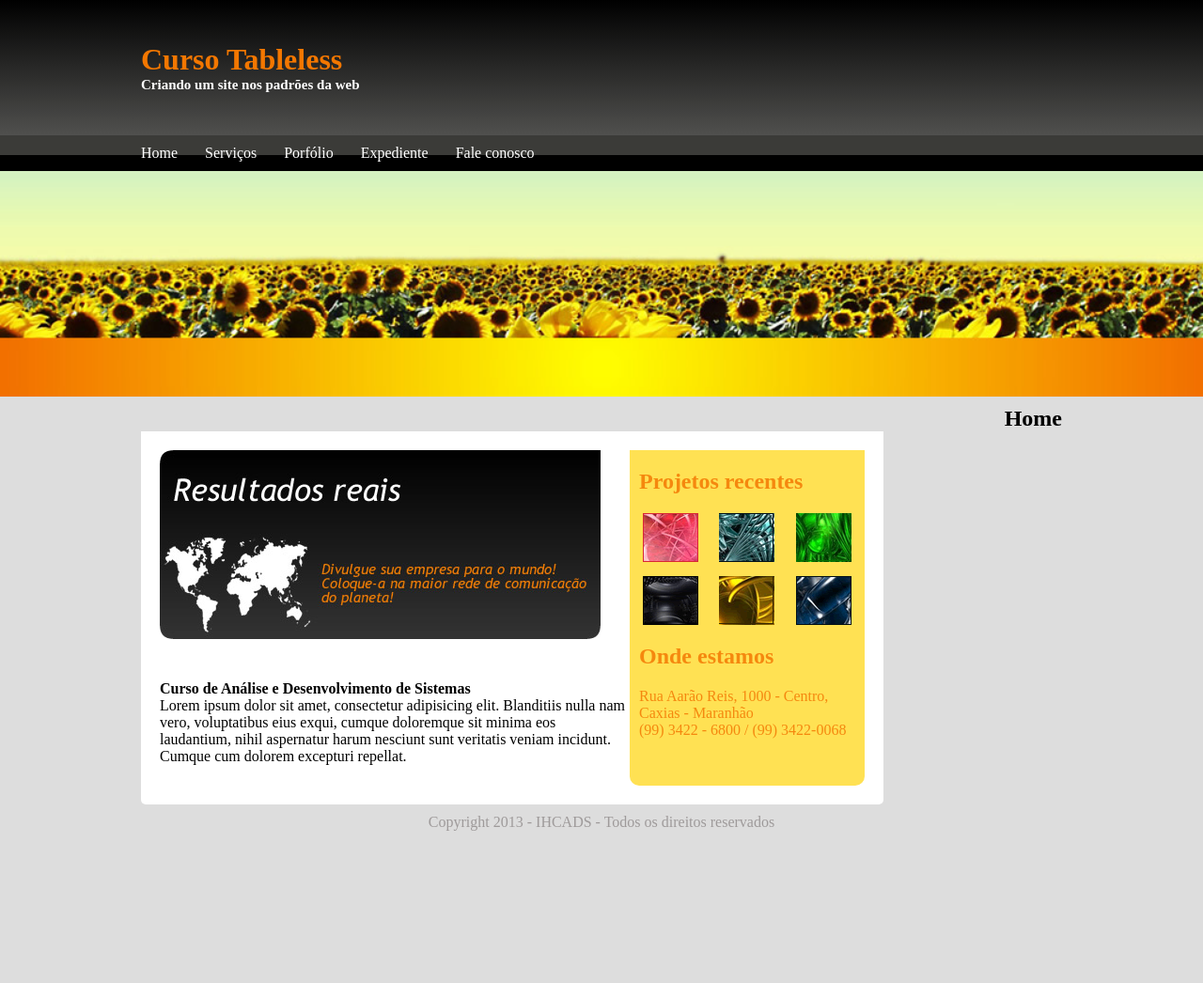
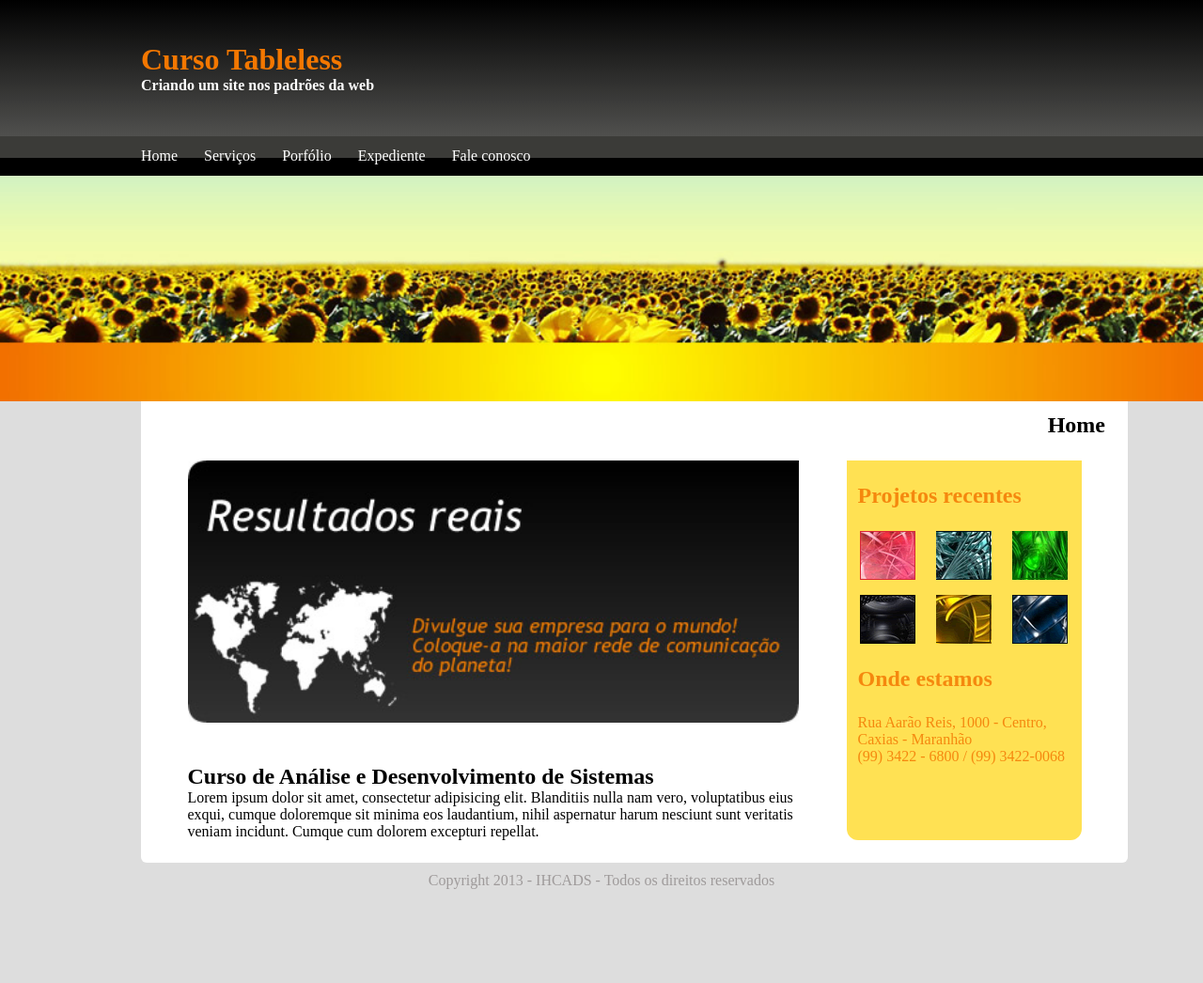
Before and after one commit to kladDev/programacao-web, a PHP site: page / in a window 1280 px wide. Shown: the whole page at 94% size. Before the commit the page ends 884 px from the top, so only its background shows below. Run offline with PHP 8.4, Linux system fonts and the light colour scheme; some web fonts are replaced.

Commit message:
Update style.css

```diff
--- a/style.css
+++ b/style.css
@@ -23,12 +23,12 @@ header h1 {
 
 header h2 {
     color: #fff;
-    font-size: 15px;
+    font-size: 16px;
 }
 
 nav {
     padding-left: 150px;
-    padding-block: 10px;
+    padding-block: 12px;
 
     background-image: linear-gradient(to bottom, #3b3b38 55%, #000 45%);
 }
@@ -37,57 +37,54 @@ nav a {
     color: #fff;
     text-decoration: none;
 
-    padding-right: 25px;
+    padding-right: 24px;
 }
 
 .bg img {
     width: 100%;
 }
 
+.titulo {
+    background-color: #fff;
 
-.conteudo, .projetos {
-    max-width: 500px;
+    max-width: 1050px;
     width: 100%;
 
-    background-color: #fff;
-}
-
-
-.titulo {
-    max-width: 1000px;
-    width: 100%;
-
-    padding: 10px 20px 0 0;
+    padding: 12px 24px 0 0;
     margin-top: -4px;
     margin-left: 150px;
 
     text-align: right;
 }
 
+.conteudo, .conteudo img {
+    width: 650px;
+}
+
 .conteudo h2 {
     padding-top: 40px;
-    font-size: 16px;
+    font-size: 24px;
 }
 
 .projetos {
-    padding-inline: 10px;
+    padding-inline: 12px;
     width: 250px;
 
     background-color: #FFE153;
     color: #f37500d2;
 
-    border-radius: 0 0 10px 10px;
+    border-radius: 0 0 12px 12px;
 }
 
 .projetos h2 {
-    padding-block: 20px;
+    padding-block: 24px;
 }
 
 .projetos .sobre {
     display: flex;
     align-items: center;
     justify-content: space-around;
-    gap: 15px;
+    gap: 16px;
     flex-wrap: wrap;
 }
 
@@ -96,16 +93,19 @@ nav a {
 }
 
 main {
-    padding: 20px;
-    border-radius: 0 0 5px 5px;
+    padding: 24px;
+    border-radius: 0 0 6px 6px;
 
     display: flex;
     flex-wrap: wrap;
+    justify-content: space-around;
 
     background-color: #fff;
 
-    width: max-content;
     margin-left: 150px;
+
+    max-width: 1050px;
+    width: 100%;
 }
 
 footer {
```
